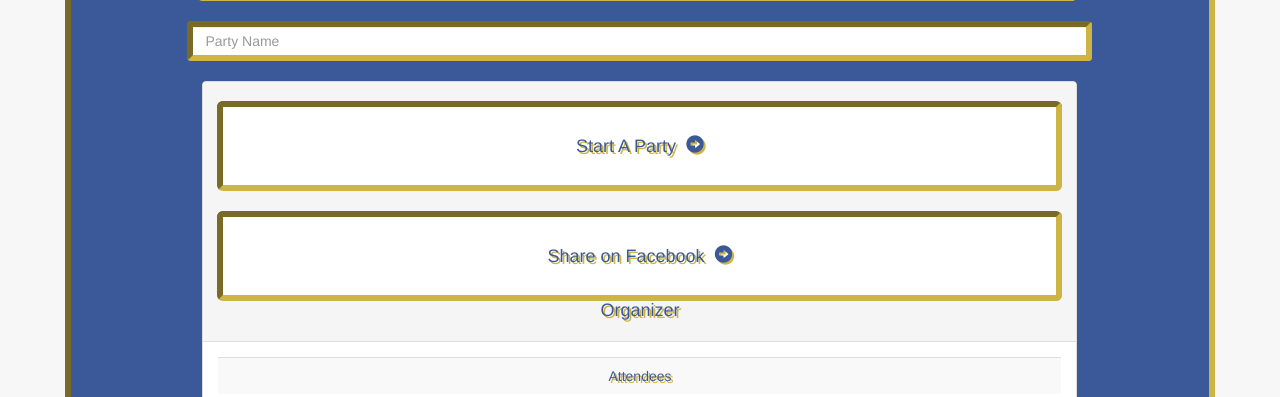
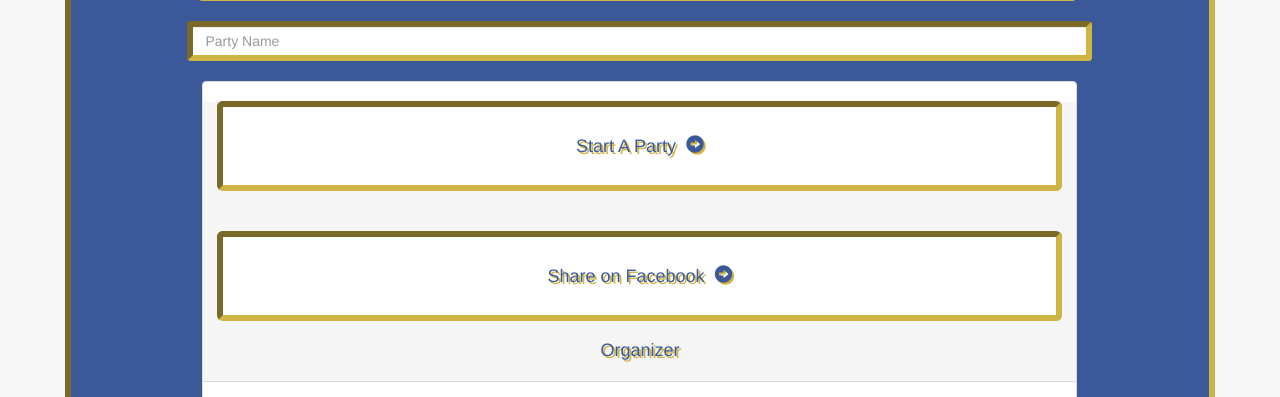
Before and after one commit to ramblinjacket/project-one-take-two, a PHP site: page / in a window 1280 px wide. Shown: the part 715-1112 px from the top of the page. Run offline with PHP 8.4, Linux system fonts and the light colour scheme; lists and menus that the app fills with data are empty; some libraries are stand-ins or nearby versions.

Commit message:
css is looking good

```diff
--- a/assets/css/style.css
+++ b/assets/css/style.css
@@ -166,7 +166,8 @@ nav {
    border: 6px inset #ceb444;
    width: 100%;
    margin-top: 20px;
-}
+   margin-bottom: 20px;
+ }
 
 #partyname {
     margin-top: 20px;
@@ -183,3 +184,6 @@ nav {
     color: #3b5998 ;
 
 }
+#organizer{
+	margin-top: 20px;
+}
```
